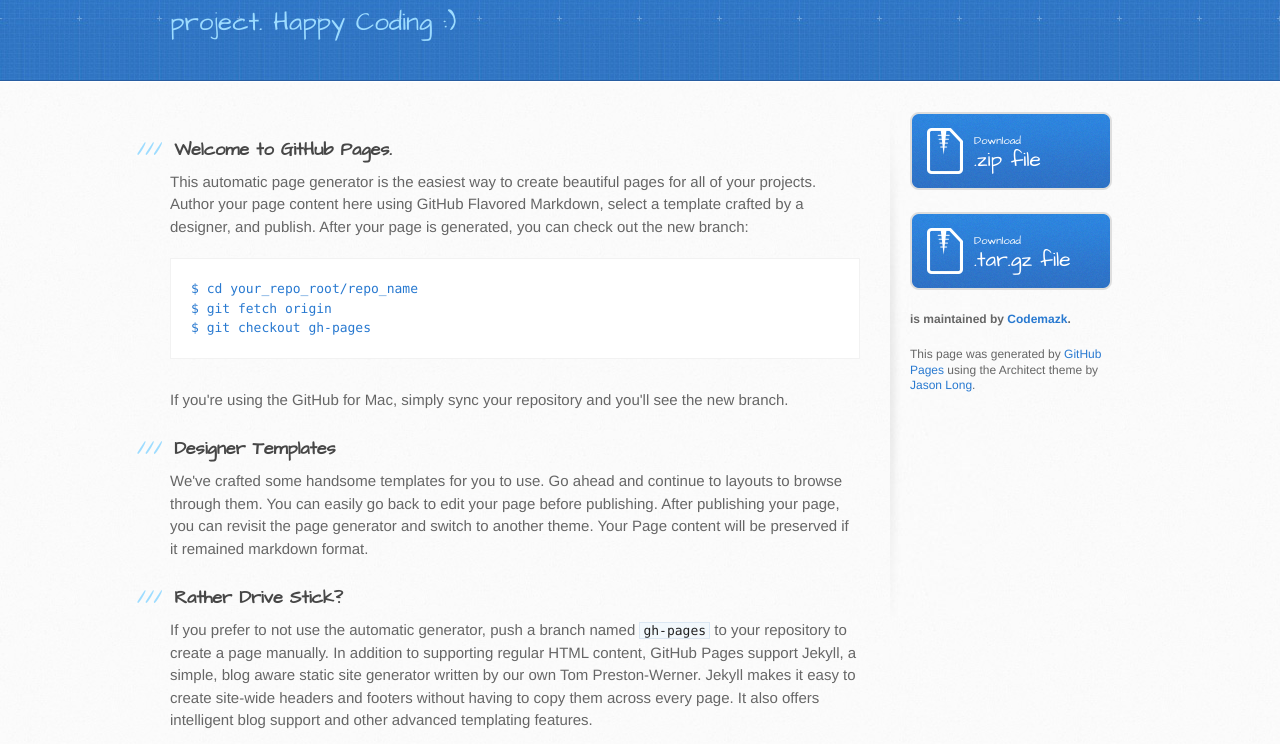
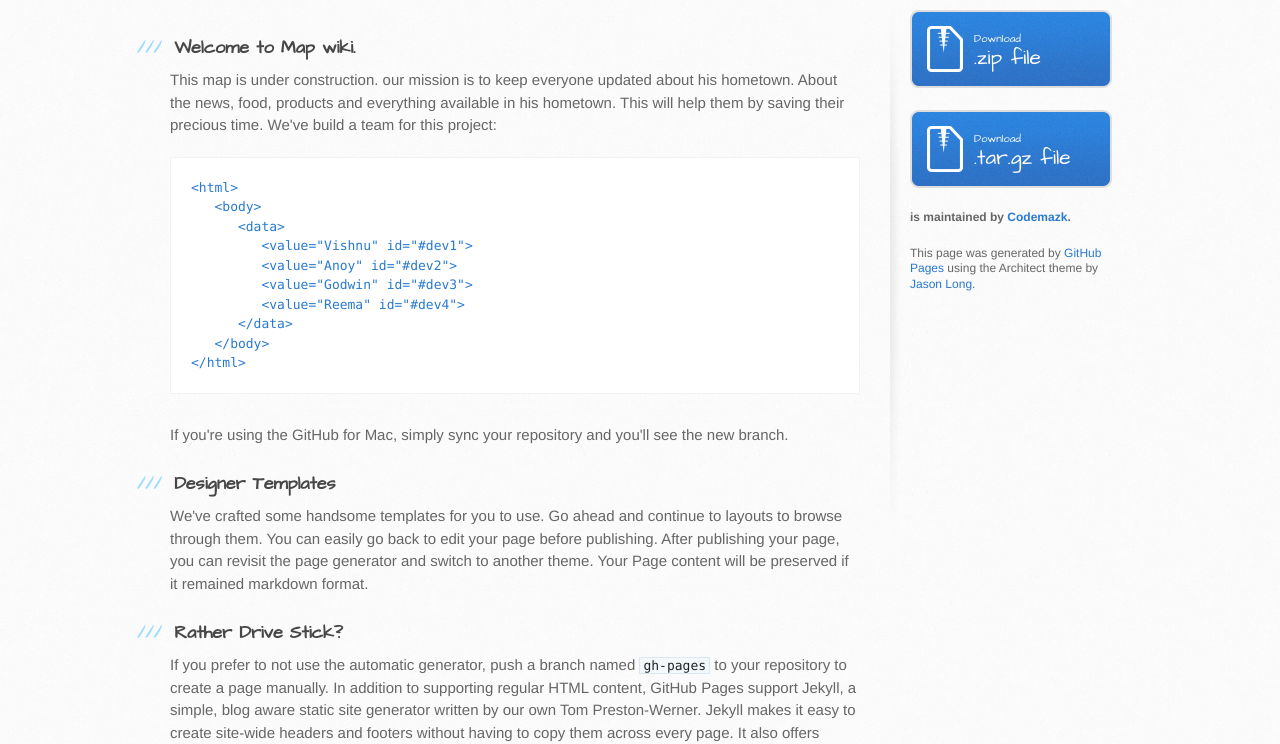
Before and after one commit to Codemazk/map, a plain HTML site: page index.html in a window 1280 px wide. Shown: the part 222-966 px from the top of the page. Drawn offline with Linux system fonts and the light colour scheme.

```diff
--- a/index.html
+++ b/index.html
@@ -20,7 +20,7 @@
     <header>
       <div class="inner">
         <h1>Map Wiki</h1>
-        <h2>Build our map, fork this project or create a repository to your account. Edit and add features, then Push back to the main project. Happy Coding :)</h2>
+        <h2>Join us and build together</h2>
         <a href="https://github.com/Codemazk/map" class="button"><small>View project on</small> GitHub</a>
       </div>
     </header>
@@ -29,13 +29,20 @@
       <div class="inner clearfix">
         <section id="main-content">
           <h3>
-<a id="welcome-to-github-pages" class="anchor" href="#welcome-to-github-pages" aria-hidden="true"><span class="octicon octicon-link"></span></a>Welcome to GitHub Pages.</h3>
+<a id="welcome-to-map-wiki" class="anchor" href="#welcome-to-map-wiki" aria-hidden="true"><span class="octicon octicon-link"></span></a>Welcome to Map wiki.</h3>
 
-<p>This automatic page generator is the easiest way to create beautiful pages for all of your projects. Author your page content here using GitHub Flavored Markdown, select a template crafted by a designer, and publish. After your page is generated, you can check out the new branch:</p>
+<p>This map is under construction. our mission is to keep everyone updated about his hometown. About the news, food, products and everything available in his hometown. This will help them by saving their precious time. We've build a team for this project:</p>
 
-<pre><code>$ cd your_repo_root/repo_name
-$ git fetch origin
-$ git checkout gh-pages
+<pre><code>&lt;html&gt;
+   &lt;body&gt;
+      &lt;data&gt;
+         &lt;value="Vishnu" id="#dev1"&gt;
+         &lt;value="Anoy" id="#dev2"&gt;
+         &lt;value="Godwin" id="#dev3"&gt;
+         &lt;value="Reema" id="#dev4"&gt;
+      &lt;/data&gt;
+   &lt;/body&gt;
+&lt;/html&gt;
 </code></pre>
 
 <p>If you're using the GitHub for Mac, simply sync your repository and you'll see the new branch.</p>
```
Also changed, not shown: params.json (+1 -1 lines).
